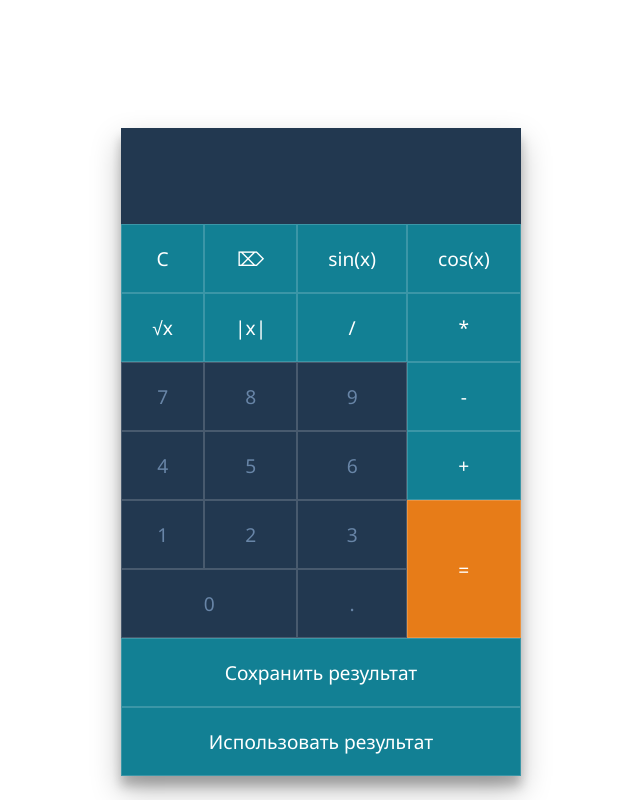
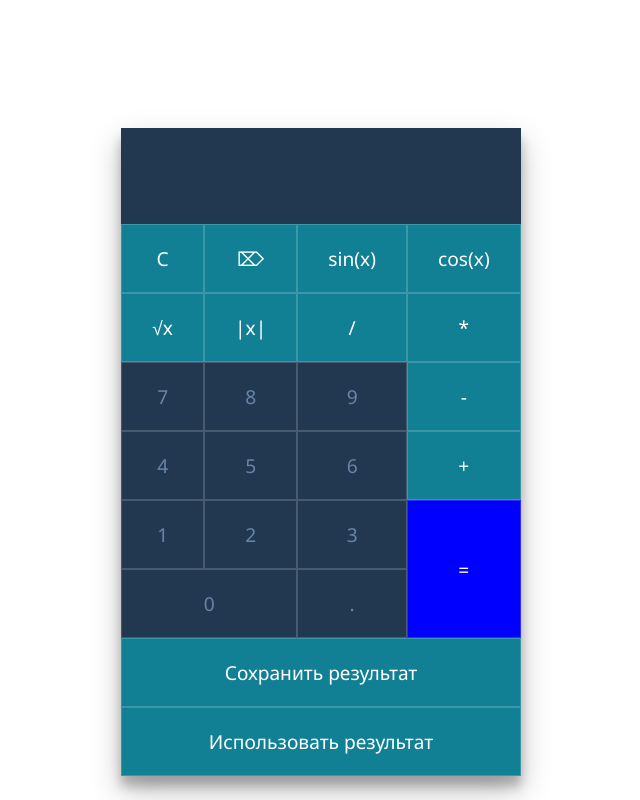
Before and after one commit to ilyagavrilov9999/Gavrilov_Ilya, a plain HTML site: page index.html in a window 1280 px wide. Shown: the whole page, without its empty margins (319-959 px from the left). Drawn offline with Linux system fonts and the light colour scheme.

Commit message:
Поменял цвет кнопки "равно" в калькуляторе
Изменил код в "styles", чтобы поменять цвет кнопки "равно" в калькуляторе.

```diff
--- a/index.html
+++ b/index.html
@@ -95,7 +95,7 @@ body{
 }
 
 .equal{
-    background-color: #e77c18;
+    background-color: blue;
 }
 	</style>
 </head>
```
